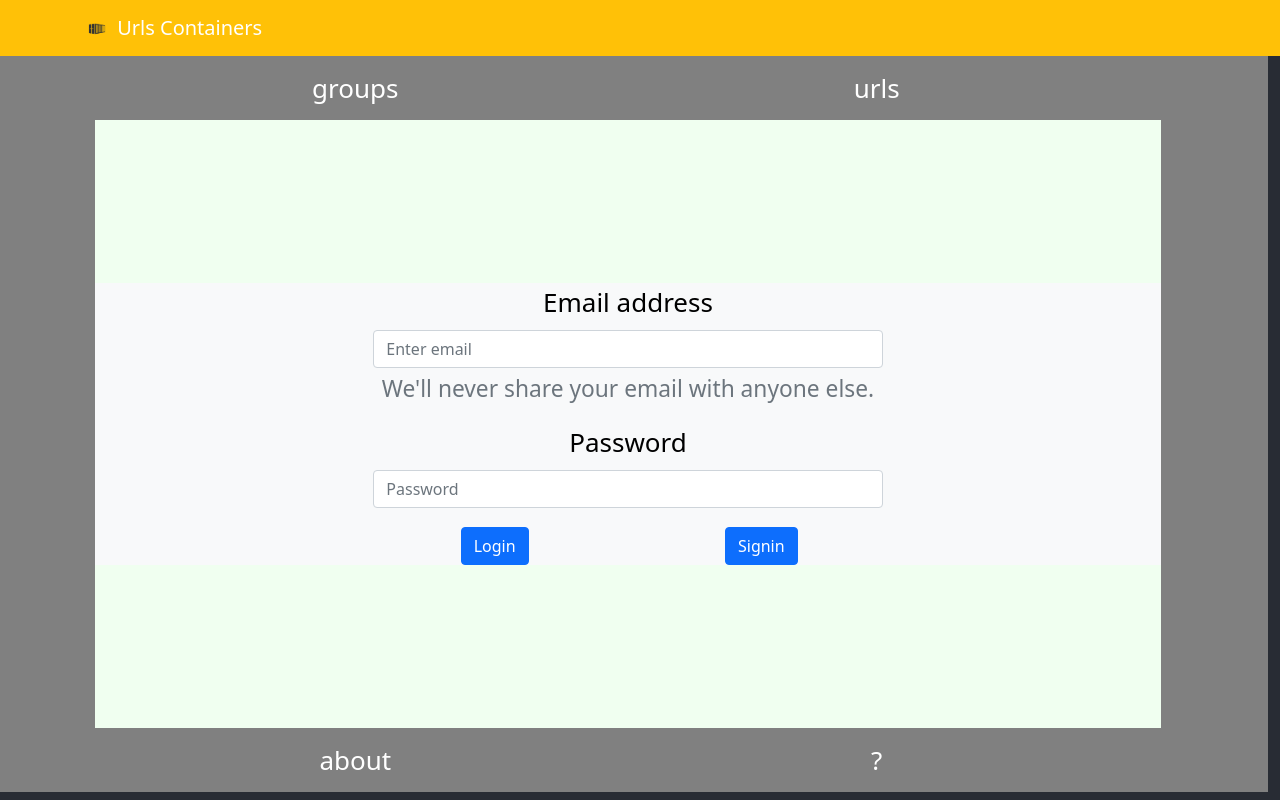
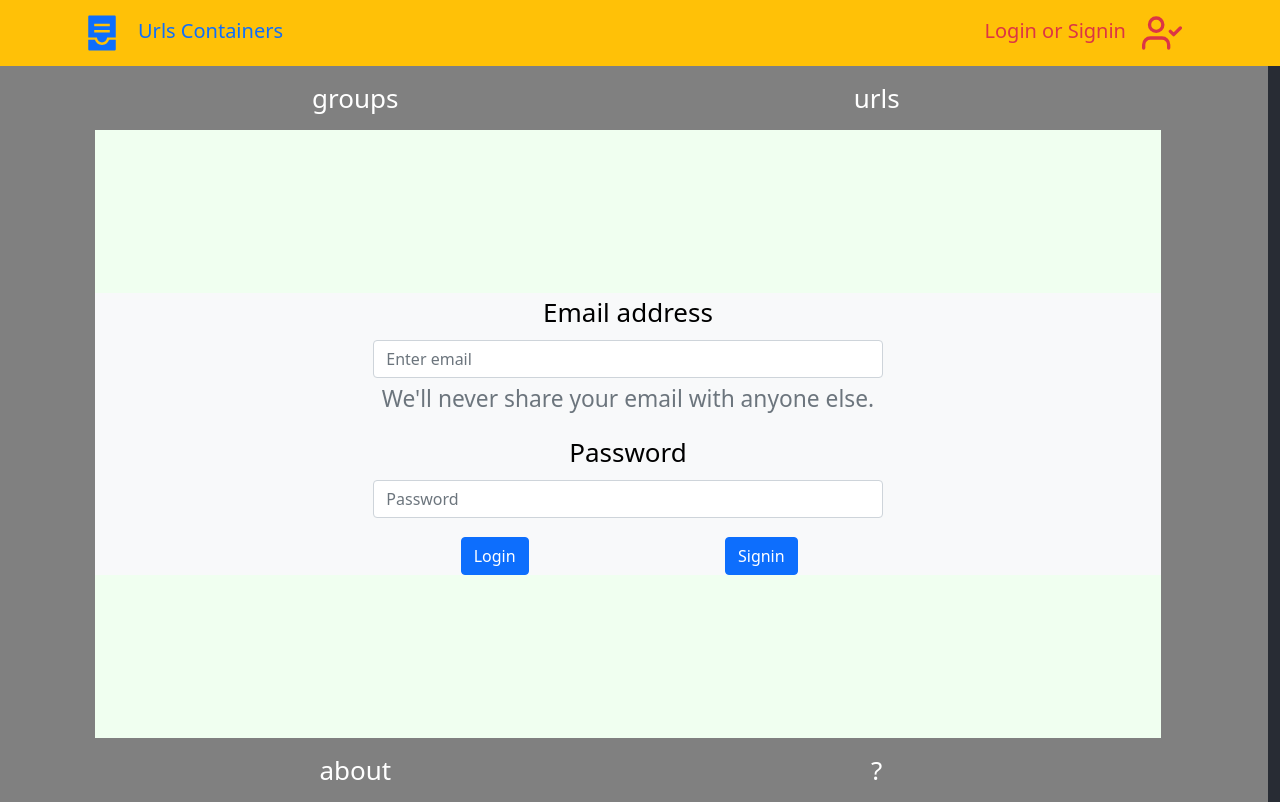
Before and after one commit to marcosaccarola/Url-Saver-fe, a React (Create React App) app: page / in a window 1280 px wide. Built offline with nearby package versions, Linux system fonts and the light colour scheme; no server answers.

Commit message:
navbar react-bootstrap

```diff
--- a/src/components/100-Bar.jsx
+++ b/src/components/100-Bar.jsx
@@ -1,28 +1,46 @@
-import { Col, Container, Image, Navbar, Row } from 'react-bootstrap'
+import { Col, Container, Image, Nav, Navbar, Row } from 'react-bootstrap'
 import './000.css'
 import logo from '../assets/logo.png'
 import { BsQuestionLg } from "react-icons/bs"
+import { FiUserCheck } from "react-icons/fi"
+import {AiFillContainer} from 'react-icons/ai'
 
 const Bar=({user,setUser})=>{
 
     return(
         <>
-        <Navbar bg="warning" variant="dark">
+
+            {/* REACT-BOOTSTRAP */}
+            <Navbar bg="warning" variant="">
                 <Container>
                     <Navbar.Brand href="#home">
-                    <img
-                    alt=""
-                    src={logo}
-                    width="30"
-                    height="30"
-                    className="d-inline-block align-top"
-                    />{' '}
+                        <AiFillContainer size={40} className='me-3' />
                     Urls Containers
                     </Navbar.Brand>
+                    <Nav className="">
+                        {/* <Nav.Link href="#home">Home</Nav.Link>
+                        <Nav.Link href="#features">Features</Nav.Link>
+                        <Nav.Link href="#pricing">Pricing</Nav.Link> */}
+                    </Nav>
+                    {
+                        user
+                        ?
+                            <Navbar.Brand href="#home">
+                                {user.email}
+                                <FiUserCheck size={40} className='ms-3' />
+                            </Navbar.Brand>
+                        :
+                            <Navbar.Brand href="#home" className='text-danger'>
+                                Login or Signin
+                                <FiUserCheck size={40} className='ms-3'/>
+                            </Navbar.Brand>
+                    }
                 </Container>
             </Navbar>
 
-            {/* <Row className='bar bg-warning vw-100 align-items-center'>
+
+            {/* ROWS & COLS
+            <Row className='bar bg-warning vw-100 align-items-center'>
                 <Col sm={3}>
                     <Container>
                         <img className='img-fluid bar bg-warning' src={logo}/>
@@ -38,7 +56,9 @@ const Bar=({user,setUser})=>{
                         <img className='img-fluid bar bg-warning' src={user.avatar} />
                     }
                 </Col>
-            </Row> */}
+            </Row>
+            */}
+
         </>
     )
 }
```
Lines whose indentation alone changed are shown as unchanged.
